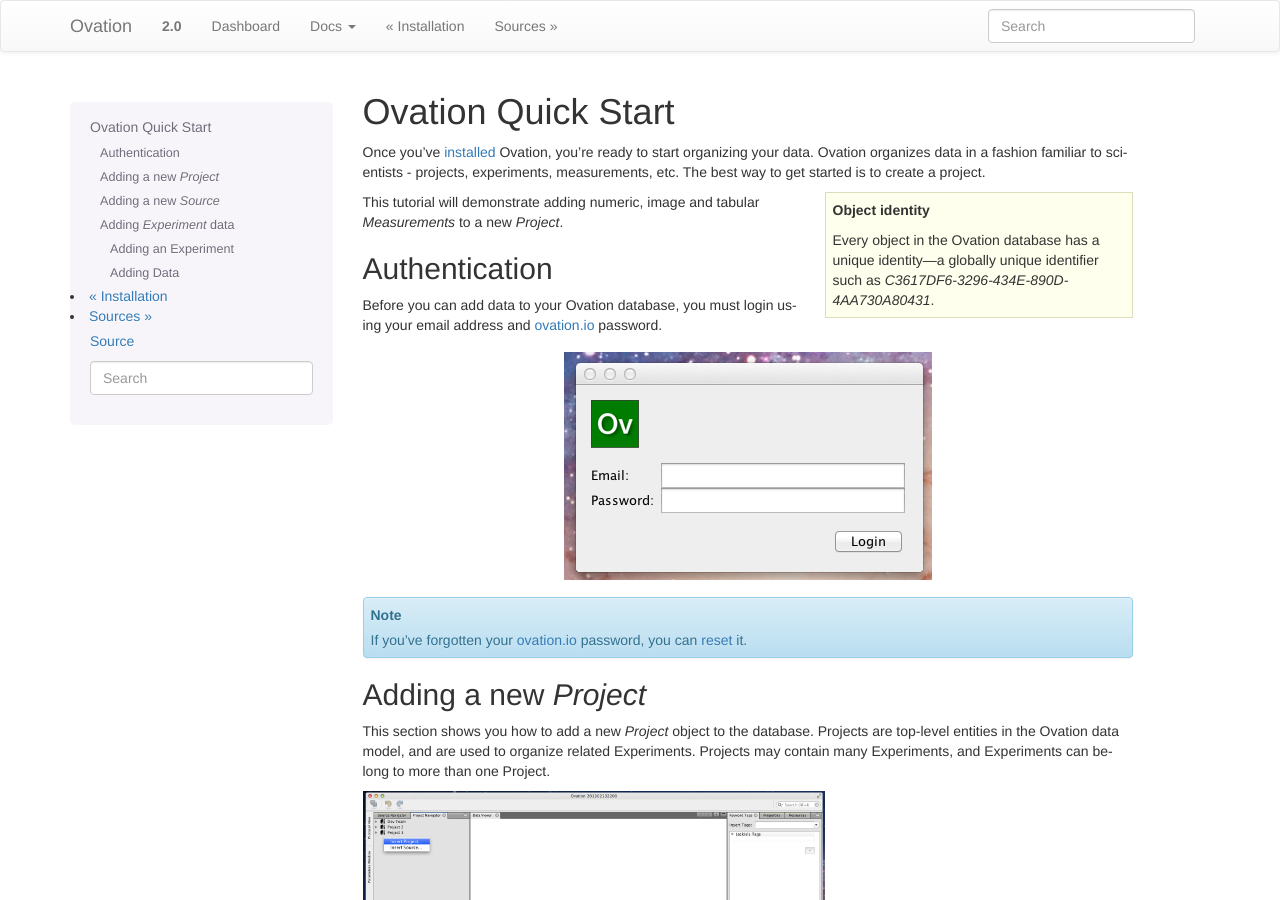
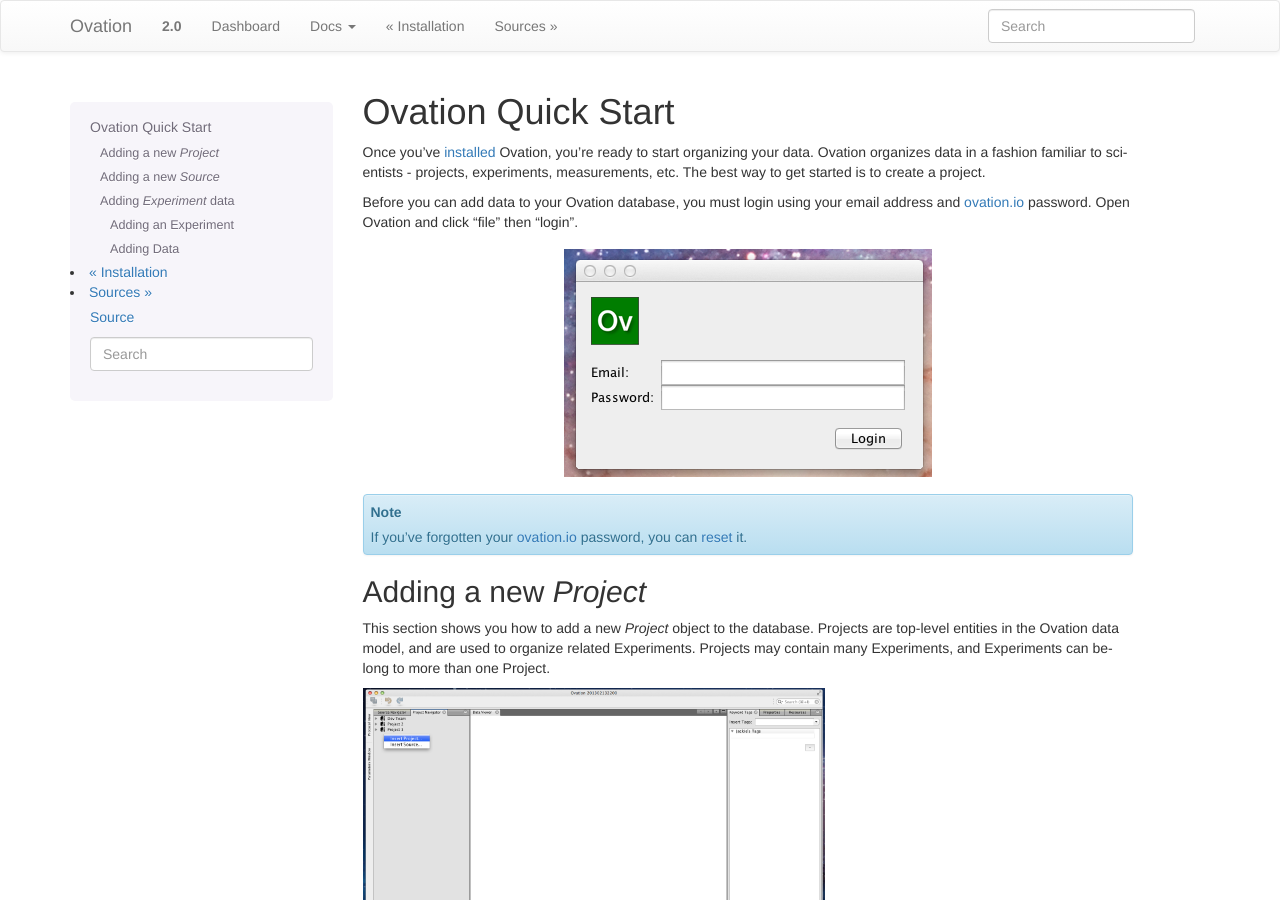
Before and after one commit to physion/ovation-docs, a Sphinx documentation site: the page built from source/quick_start.rst, in a window 1280 px wide and 900 px high. Built offline with Sphinx 7.4.7, drawn with Linux system fonts in a browser that asks for light colours.

Commit message:
Update quick_start.rst

```diff
--- a/source/quick_start.rst
+++ b/source/quick_start.rst
@@ -6,17 +6,8 @@
 
 Once you've :ref:`installed <doc-installation>` Ovation, you're ready to start organizing your data. Ovation organizes data in a fashion familiar to scientists - projects, experiments, measurements, etc.  The best way to get started is to create a project.
 
-.. sidebar:: Object identity
 
-    Every object in the Ovation database has a unique identity—a globally unique identifier such as `C3617DF6-3296-434E-890D-4AA730A80431`.
-
-This tutorial will demonstrate adding numeric, image and tabular `Measurements` to a new `Project`.
-
-
-Authentication
-##############
-
-Before you can add data to your Ovation database, you must login using your email address and `ovation.io`_ password.
+Before you can add data to your Ovation database, you must login using your email address and `ovation.io`_ password.  Open Ovation and click "file" then "login".
 
 .. figure:: _static/login_screen1.png
    :figwidth: 50%
```
